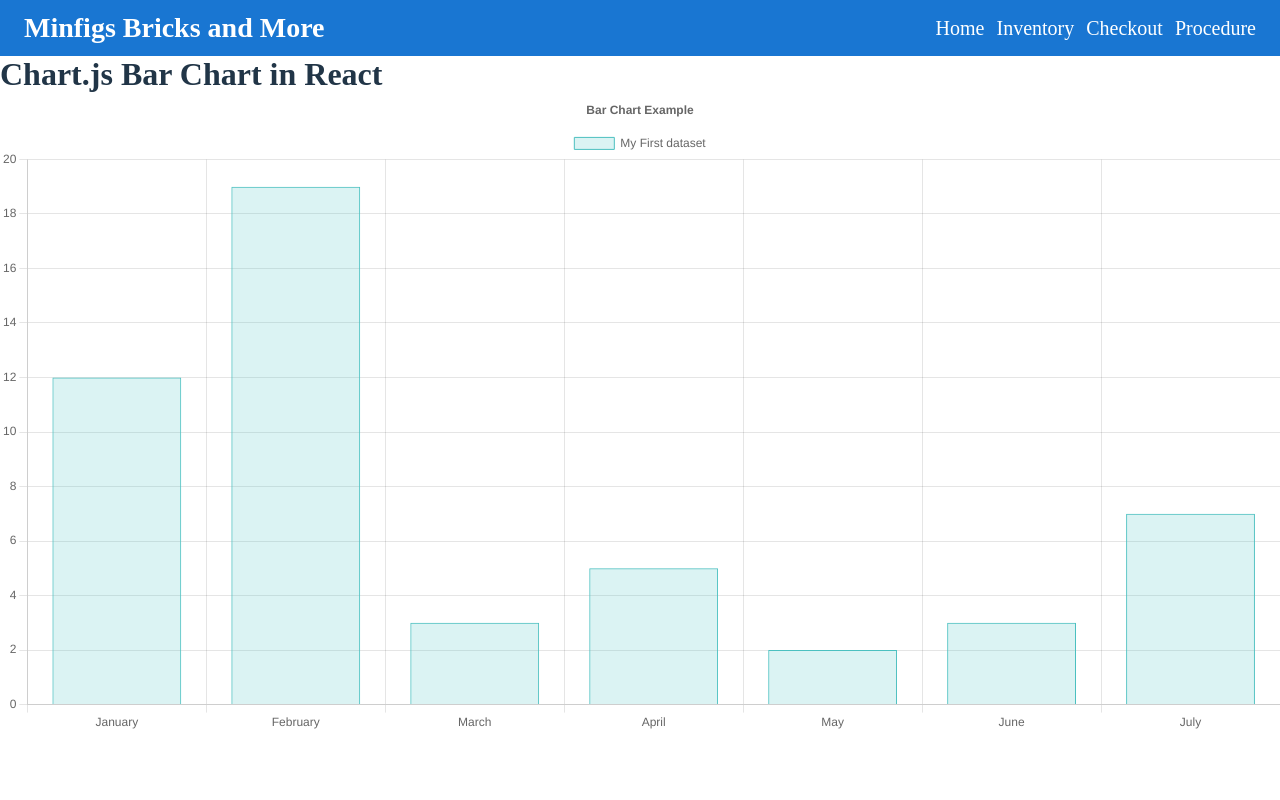
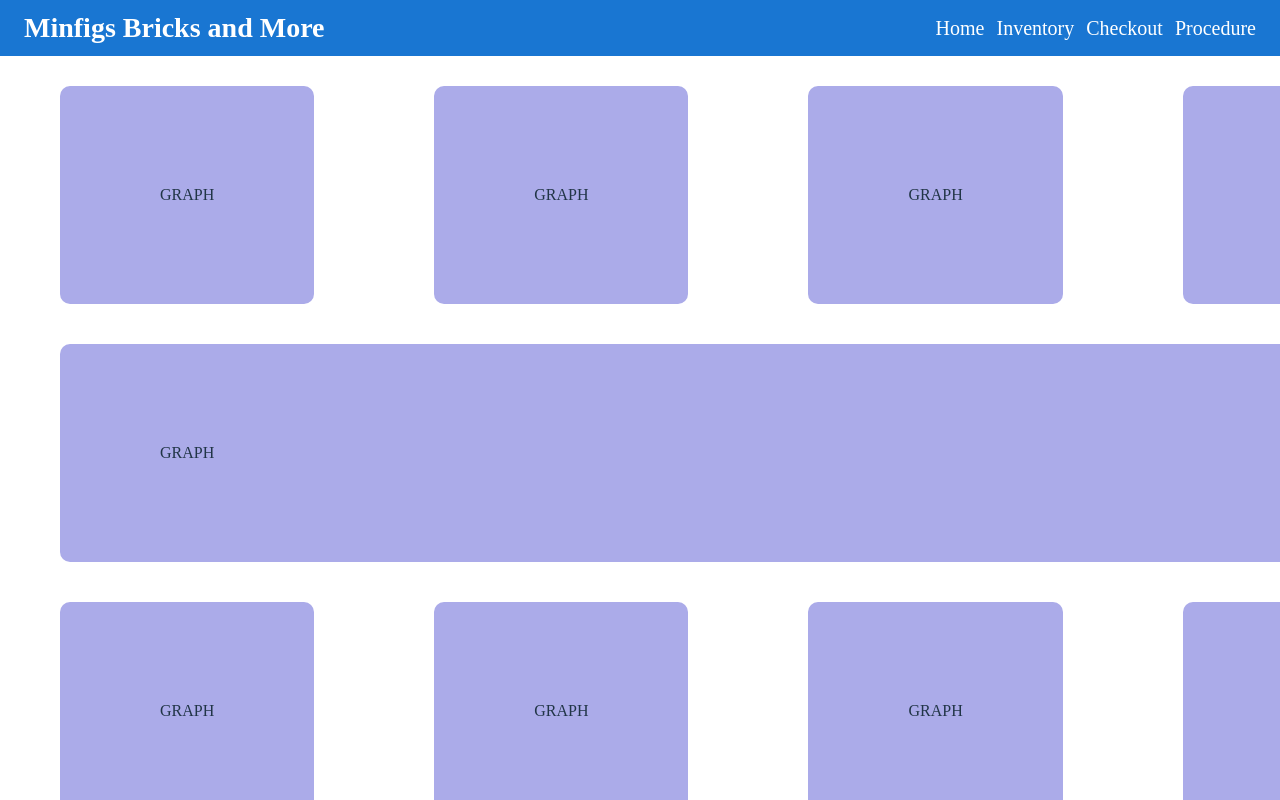
Before and after one commit to NearlyCharles/InventoryControl, a React (Vite) app in the folder Frontend/: page / in a window 1280 px wide. Built offline with nearby package versions, Linux system fonts and the light colour scheme.

Commit message:
graphstuff

```diff
--- a/Frontend/src/views/Componets/BarChart.js
+++ b/Frontend/src/views/Componets/BarChart.js
@@ -1,53 +1,40 @@
-import React from "react";
-import { Bar } from "react-chartjs-2";
-import {
-  Chart as ChartJS,
-  CategoryScale,
-  LinearScale,
-  BarElement,
-  Title,
-  Tooltip,
-  Legend,
-} from "chart.js";
+// import React from "react";
+// import { Bar } from "react-chartjs-2";
+// import {
+//   Chart as ChartJS,
+//   CategoryScale,
+//   LinearScale,
+//   BarElement,
+//   Title,
+//   Tooltip,
+//   Legend,
+// } from "chart.js";
 
-// Register the required components with Chart.js
-ChartJS.register(
-  CategoryScale,
-  LinearScale,
-  BarElement,
-  Title,
-  Tooltip,
-  Legend
-);
+// // Register the required components with Chart.js
+// ChartJS.register(
+//   CategoryScale,
+//   LinearScale,
+//   BarElement,
+//   Title,
+//   Tooltip,
+//   Legend
+// );
 
-const BarChart = () => {
-  const data = {
-    labels: ["January", "February", "March", "April", "May", "June", "July"],
-    datasets: [
-      {
-        label: "My First dataset",
-        backgroundColor: "rgba(75, 192, 192, 0.2)",
-        borderColor: "rgba(75, 192, 192, 1)",
-        borderWidth: 1,
-        data: [12, 19, 3, 5, 2, 3, 7],
-      },
-    ],
-  };
+// const BarChart = () => {
+//   const data = {
+//     labels: ["January", "February", "March", "April", "May", "June", "July"],
+//     datasets: [
+//       {
+//         label: "My First dataset",
+//         backgroundColor: "rgba(75, 192, 192, 0.2)",
+//         borderColor: "rgba(75, 192, 192, 1)",
+//         borderWidth: 1,
+//         data: [12, 19, 3, 5, 2, 3, 7],
+//       },
+//     ],
+//   };
 
-  const options = {
-    responsive: true,
-    plugins: {
-      legend: {
-        position: "top",
-      },
-      title: {
-        display: true,
-        text: "Bar Chart Example",
-      },
-    },
-  };
+//  // return <Bar data={data} options={options} />;
+// //};
 
-  return <Bar data={data} options={options} />;
-};
-
-export default BarChart;
+// //export default BarChart;
--- a/Frontend/src/views/Home/HomeView.scss
+++ b/Frontend/src/views/Home/HomeView.scss
@@ -1,3 +1,21 @@
-.graph-container {
-    background-color: rgb(171, 171, 233);
+
+.dashboard-container {
+    display: grid;
+    grid-template-columns: repeat(4, 1fr);
+    overflow-y: auto;
+    .graph-container {
+        background-color: rgb(171, 171, 233);
+        display: inline-grid;
+        padding: 100px;
+        margin: 30px 60px 10px 60px;
+        border-radius: 10px;
+
+
+    }
+    .graph-container:nth-child(5){
+        grid-column-start: 1;
+        grid-column-end: span col4-start;
+            grid-row-start: 2;
+            grid-row-end: 3;
+    }
 }
--- a/Frontend/src/views/Home/HomeView.tsx
+++ b/Frontend/src/views/Home/HomeView.tsx
@@ -1,15 +1,85 @@
 
-
+import "./HomeView.scss"
 import React from 'react';
-import BarChart from '../Componets/BarChart'
-
 function HomeView() {
   return (
-    <div className="App">
-      <header className="App-header">
-        <h1>Chart.js Bar Chart in React</h1>
-        <BarChart />
-      </header>
+    <div className="dashboard-container">
+      <div className="graph-container">
+        GRAPH
+      </div>
+      <div className="graph-container">
+        GRAPH
+      </div>
+      <div className="graph-container">
+        GRAPH
+      </div>
+      <div className="graph-container">
+        GRAPH
+      </div>
+      <div className="graph-container">
+        GRAPH
+      </div>
+      <div className="graph-container">
+        GRAPH
+      </div>
+      <div className="graph-container">
+        GRAPH
+      </div>
+      <div className="graph-container">
+        GRAPH
+      </div>
+      <div className="graph-container">
+        GRAPH
+      </div>
+      <div className="graph-container">
+        GRAPH
+      </div>
+      <div className="graph-container">
+        GRAPH
+      </div>
+      <div className="graph-container">
+        GRAPH
+      </div>
+      <div className="graph-container">
+        GRAPH
+      </div>
+      <div className="graph-container">
+        GRAPH
+      </div>
+      <div className="graph-container">
+        GRAPH
+      </div>
+      <div className="graph-container">
+        GRAPH
+      </div>
+      <div className="graph-container">
+        GRAPH
+      </div>
+      <div className="graph-container">
+        GRAPH
+      </div>
+      <div className="graph-container">
+        GRAPH
+      </div>
+      <div className="graph-container">
+        GRAPH
+      </div>
+      <div className="graph-container">
+        GRAPH
+      </div>
+      <div className="graph-container">
+        GRAPH
+      </div>
+      <div className="graph-container">
+        GRAPH
+      </div>
+      <div className="graph-container">
+        GRAPH
+      </div>
+      <div className="graph-container">
+        GRAPH
+      </div>
+
     </div>
   );
 }
```
Also changed, not shown: Frontend/src/App.tsx (+0 -15 lines), Frontend/src/views/Home/HomeView.html (deleted, +0 -56 lines).
